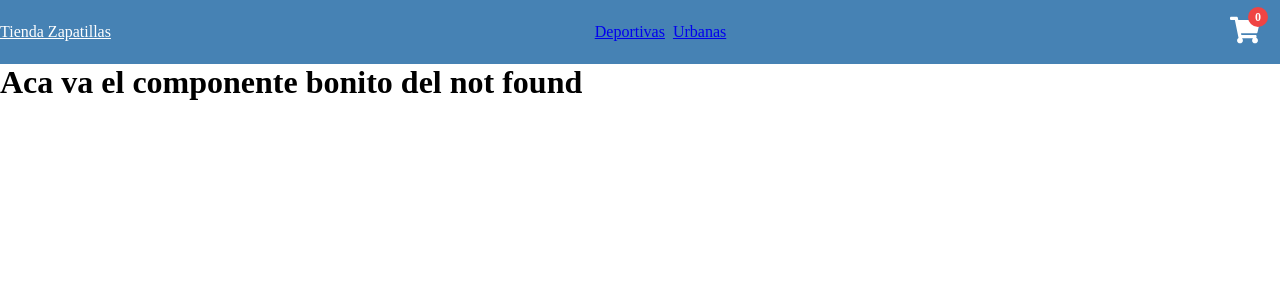
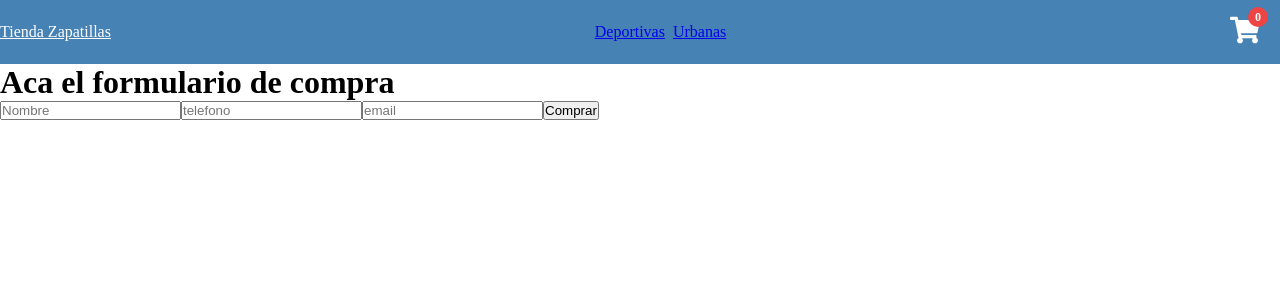
Before and after one commit to jorgeduje/react-73865-profe, a React (Vite) app: page /checkout in a window 1280 px wide. Before the commit this address had no page. Shown: the top 300 px of the page. Built offline with nearby package versions, Linux system fonts and the light colour scheme.

Commit message:
se trabaja con firebase y formulario de compra

```diff
--- a/package.json
+++ b/package.json
@@ -10,6 +10,7 @@
     "preview": "vite preview"
   },
   "dependencies": {
+    "firebase": "^12.1.0",
     "react": "^19.1.0",
     "react-dom": "^19.1.0",
     "react-icons": "^5.5.0",
--- a/src/App.jsx
+++ b/src/App.jsx
@@ -5,6 +5,7 @@ import { Navbar } from "./components/layout/navbar/Navbar";
 import NotFound from "./components/pages/notFound/NotFound";
 import ItemDetailContainer from "./components/pages/itemDetailContainer/ItemDetailContainer";
 import CartContextProvider from "./context/CartContext";
+import Checkout from "./components/pages/checkout/Checkout";
 
 function App() {
   return (
@@ -17,6 +18,7 @@ function App() {
           <Route path="/category/:name" element={<ItemListContainer />} />
           <Route path="/detalle/:id" element={<ItemDetailContainer />} />
           <Route path="/carrito" element={<Cart />} />
+          <Route path="/checkout" element={<Checkout />} />
           <Route path="/auth/login" element={<h1>Login</h1>} />
           <Route path="/auth/register" element={<h1>registro</h1>} />
           <Route path="*" element={<NotFound />} />
--- a/src/components/pages/cart/Cart.jsx
+++ b/src/components/pages/cart/Cart.jsx
@@ -1,5 +1,6 @@
 import React, { useContext } from "react";
 import { CartContext } from "../../../context/CartContext";
+import { Link } from "react-router";
 
 const Cart = () => {
   const { cart, resetCart, removeById, getTotalAmount } =
@@ -28,6 +29,7 @@ const Cart = () => {
       })}
       <h4>El total a pagar es : {total}</h4>
       <button onClick={resetCart}>Limpiar carrito</button>
+      <Link to="/checkout">Finalizar compra</Link>
     </div>
   );
 };
--- /dev/null
+++ b/src/components/pages/checkout/Checkout.jsx
@@ -0,0 +1,59 @@
+import { useState } from "react";
+
+const Checkout = () => {
+  // nombre, telefono , email
+  const [user, setUser] = useState({
+    nombre: "",
+    telefono: "",
+    email: "",
+  });
+
+  const handleSubmit = (evento) => {
+    evento.preventDefault();
+    console.log(user);
+  };
+
+  const handleChange = (evento) => {
+    setUser({ ...user, [evento.target.name]: evento.target.value });
+  };
+
+  return (
+    <div>
+      <h1>Aca el formulario de compra</h1>
+
+      <form onSubmit={handleSubmit}>
+        <input
+          type="text"
+          placeholder="Nombre"
+          name="nombre"
+          onChange={handleChange}
+        />
+        <input
+          type="text"
+          placeholder="telefono"
+          name="telefono"
+          onChange={handleChange}
+        />
+        <input
+          type="text"
+          placeholder="email"
+          name="email"
+          onChange={handleChange}
+        />
+        <button>Comprar</button>
+      </form>
+    </div>
+  );
+};
+
+export default Checkout;
+
+// const [user, setUser] = useState({
+//   nombreDeLaPersona: "pepe",
+//   edad: 22,
+// });
+// //  setUser({...user})  // {  nombreDeLaPersona: "pepe",edad: 22,}
+// setUser({ ...user, ["nombreDeLaPersona"]: "carmen" }); // {  edad: 22, nombreDela: "carmen"}
+
+// user.nombreDeLaPersona
+// user["nombreDeLaPersona"]
--- a/src/components/pages/itemDetailContainer/ItemDetailContainer.jsx
+++ b/src/components/pages/itemDetailContainer/ItemDetailContainer.jsx
@@ -1,16 +1,19 @@
 import { useContext, useEffect, useState } from "react";
-import { productsMock } from "../../../productsMock";
+// import { productsMock } from "../../../productsMock";
 import { useParams } from "react-router";
 import { CartContext } from "../../../context/CartContext";
 import Counter from "../../common/counter/Counter";
+import { db } from "../../../firebaseConfig";
+import { collection, getDoc, doc } from "firebase/firestore";
 const ItemDetailContainer = () => {
   const { id } = useParams();
 
   const [product, setProduct] = useState({});
 
   useEffect(() => {
-    const element = productsMock.find((producto) => producto.id === id);
-    setProduct(element);
+    let productsCollection = collection(db, "products");
+    let refDoc = doc(productsCollection, id);
+    getDoc(refDoc).then((res) => setProduct({ id: res.id, ...res.data() }));
   }, [id]);
 
   return (
--- a/src/components/pages/itemListContainer/ItemListContainer.jsx
+++ b/src/components/pages/itemListContainer/ItemListContainer.jsx
@@ -1,30 +1,46 @@
 import { useEffect, useState } from "react";
-import { productsMock } from "../../../productsMock";
+// import { productsMock } from "../../../productsMock";
 import ProductCard from "../../common/productCard/ProductCard";
 import { useParams } from "react-router";
+import { db } from "../../../firebaseConfig";
+import { addDoc, collection, getDocs, query, where } from "firebase/firestore";
 
 export const ItemListContainer = () => {
   const [items, setItems] = useState([]);
   const { name } = useParams(); // {}.name
+  useEffect(() => {
+    // traer los productos reales de la DB
+    // si hay que filtrarlos , filtrarlos en la DB
 
-  // determinar en base al name si es truthy o false , determinar si quiero
-  // todos los productos o solo una parte
-  // undefine ----> home ----> todos
-  // "dsadsada" ---> category ---> una parte
-  useEffect(() => {
-    const productosFiltrados = productsMock.filter(
-      (producto) => producto.category === name
-    ); // []
-    const getProducts = new Promise((resolve, reject) => {
-      resolve(name ? productosFiltrados : productsMock);
+    let productosCollection = collection(db, "products");
+    let consulta = productosCollection;
+    if (name) {
+      let filtrado = query(productosCollection, where("category", "==", name));
+      consulta = filtrado;
+    }
+    //todos o a veces una parte
+    let getProducts = getDocs(consulta);
+    getProducts.then((res) => {
+      console.log(res.docs);
+      let arrayBien = res.docs.map((elemento) => {
+        return { id: elemento.id, ...elemento.data() };
+      });
+      setItems(arrayBien);
     });
+  }, [name]);
 
-    getProducts.then((res) => setItems(res));
-  }, [name]);
+  // const cargarProductos = () => {
+  //   let productsCollection = collection(db, "products"); // referenciar una collecion
+
+  //   productsMock.forEach((producto) => {
+  //     addDoc(productsCollection, producto);
+  //   });
+  // };
 
   return (
     <div>
       <h1>Mis productos</h1>
+      {/* <button onClick={cargarProductos}>Cargar productos</button> */}
       <div
         style={{
           display: "flex",
--- /dev/null
+++ b/src/firebaseConfig.js
@@ -0,0 +1,16 @@
+import { initializeApp } from "firebase/app";
+import { getFirestore } from "firebase/firestore";
+
+const firebaseConfig = {
+  apiKey: "AIzaSyAw_7U5I_dkfa9Qps-PVgvg_hZYoRRHLU0",
+  authDomain: "profe-73865.firebaseapp.com",
+  projectId: "profe-73865",
+  storageBucket: "profe-73865.firebasestorage.app",
+  messagingSenderId: "459766711938",
+  appId: "1:459766711938:web:fabb09da52ff926b9a969b",
+};
+
+const miAppBackend = initializeApp(firebaseConfig);
+
+// ACA QUEDA REFERENCIADO EL BACKEND MIO
+export const db = getFirestore(miAppBackend);
--- a/src/productsMock.js
+++ b/src/productsMock.js
@@ -1,6 +1,6 @@
 export const productsMock = [
   {
-    id: "1",
+    // id: "1",
     title: "zapatila nike",
     price: 150,
     description: "estas son las mejores",
@@ -10,7 +10,7 @@ export const productsMock = [
     category: "deportivas",
   },
   {
-    id: "2",
+    // id: "2",
     title: "wilson advance",
     price: 200,
     stock: 5,
@@ -20,7 +20,7 @@ export const productsMock = [
       "https://res.cloudinary.com/dnqfh2chg/image/upload/v1669430010/foc364fsakkzmausrovn.jpg",
   },
   {
-    id: "3",
+    // id: "3",
     title: "Puma",
     price: 500,
     stock: 5,
@@ -31,7 +31,7 @@ export const productsMock = [
       "https://res.cloudinary.com/dnqfh2chg/image/upload/v1669430165/images_lujpmr.jpg",
   },
   {
-    id: "4",
+    // id: "4",
     title: "Jaguar",
     price: 800,
     stock: 5,
```
Also changed, not shown: 1 other file (tests, documents, lock files or other folders).
